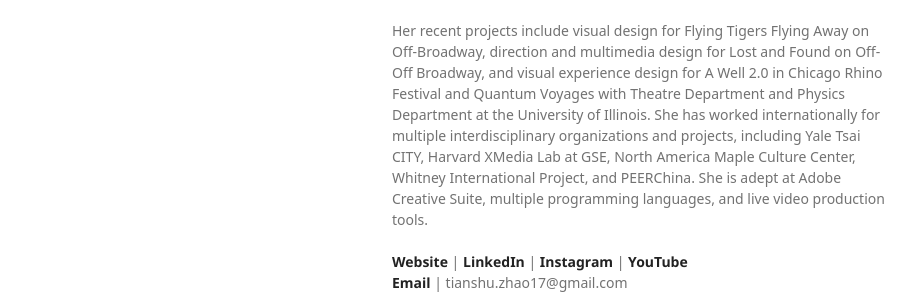
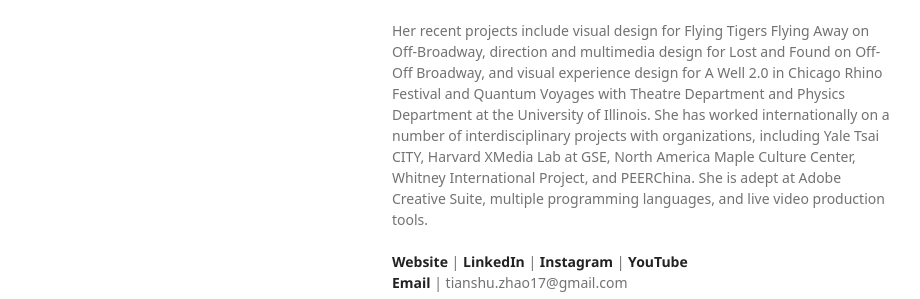
Before and after one commit to tianshu-z/tianshu-z.github.io, a Jekyll site: the page built from biography.html, in a window 1280 px wide. Shown: the part 228-527 px from the top of the page, without its empty margins (178-1098 px from the left). Built offline with Jekyll 4.4.1, drawn with Linux system fonts in a browser that asks for light colours; some web fonts are replaced.

Commit message:
Update biography.html

```diff
--- a/biography.html
+++ b/biography.html
@@ -18,7 +18,7 @@ layout: default
 Tianshu is a visual experience designer and a director of live performances, who founded Triangle Collective, a design lab in 2016. She explores projects at the intersection of spatial design, multimedia storytelling, and technology to create time-based experiences.
     <br>
     <br>
-Her recent projects include visual design for Flying Tigers Flying Away on Off-Broadway, direction and multimedia design for Lost and Found on Off-Off Broadway, and visual experience design for A Well 2.0 in Chicago Rhino Festival and Quantum Voyages with Theatre Department and Physics Department at the University of Illinois. She has worked internationally for multiple interdisciplinary organizations and projects, including Yale Tsai CITY, Harvard XMedia Lab at GSE, North America Maple Culture Center, Whitney International Project, and PEERChina. She is adept at Adobe Creative Suite, multiple programming languages, and live video production tools.
+Her recent projects include visual design for Flying Tigers Flying Away on Off-Broadway, direction and multimedia design for Lost and Found on Off-Off Broadway, and visual experience design for A Well 2.0 in Chicago Rhino Festival and Quantum Voyages with Theatre Department and Physics Department at the University of Illinois. She has worked internationally on a number of interdisciplinary projects with organizations, including Yale Tsai CITY, Harvard XMedia Lab at GSE, North America Maple Culture Center, Whitney International Project, and PEERChina. She is adept at Adobe Creative Suite, multiple programming languages, and live video production tools.
   <br>
   <br>
 
```
